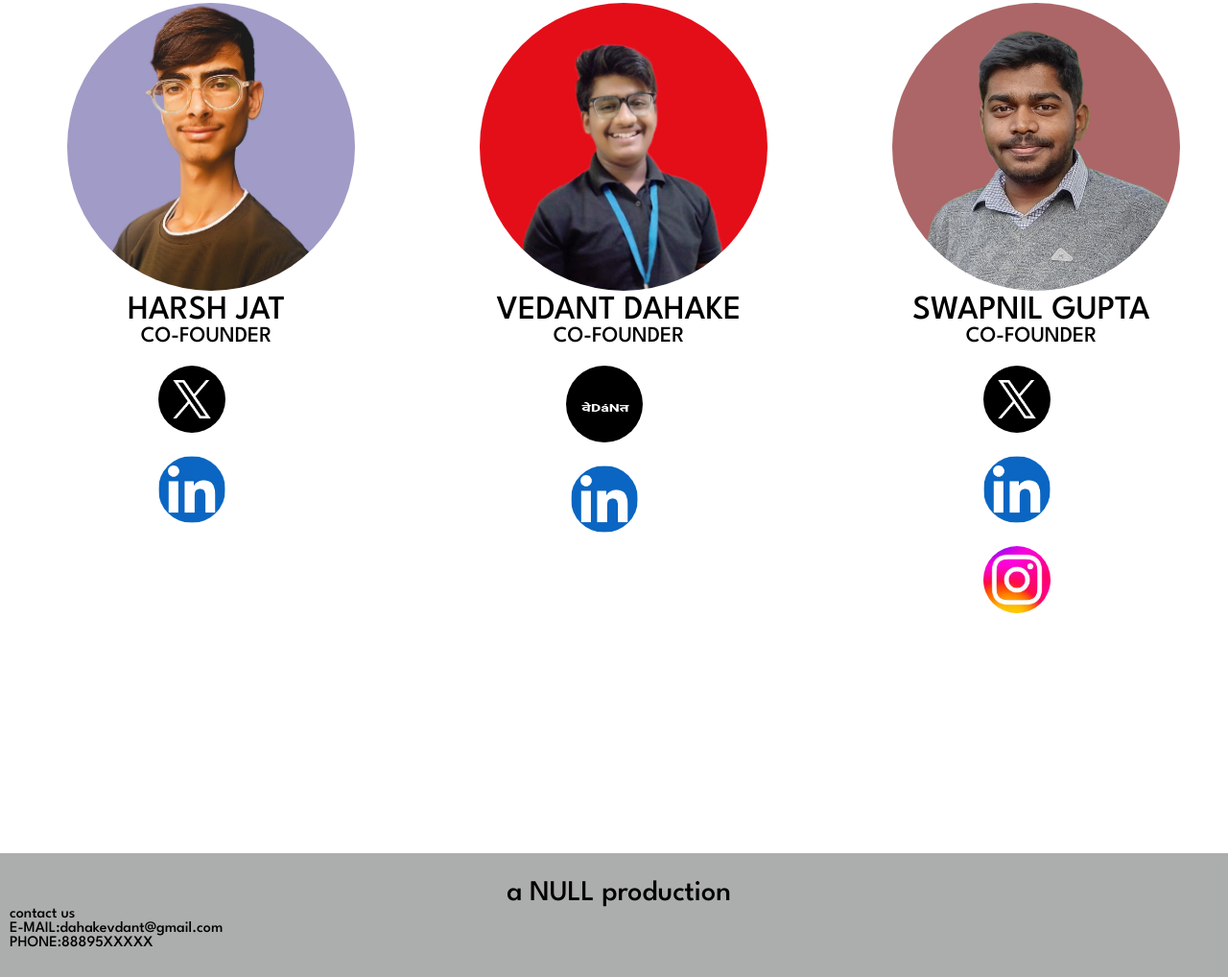
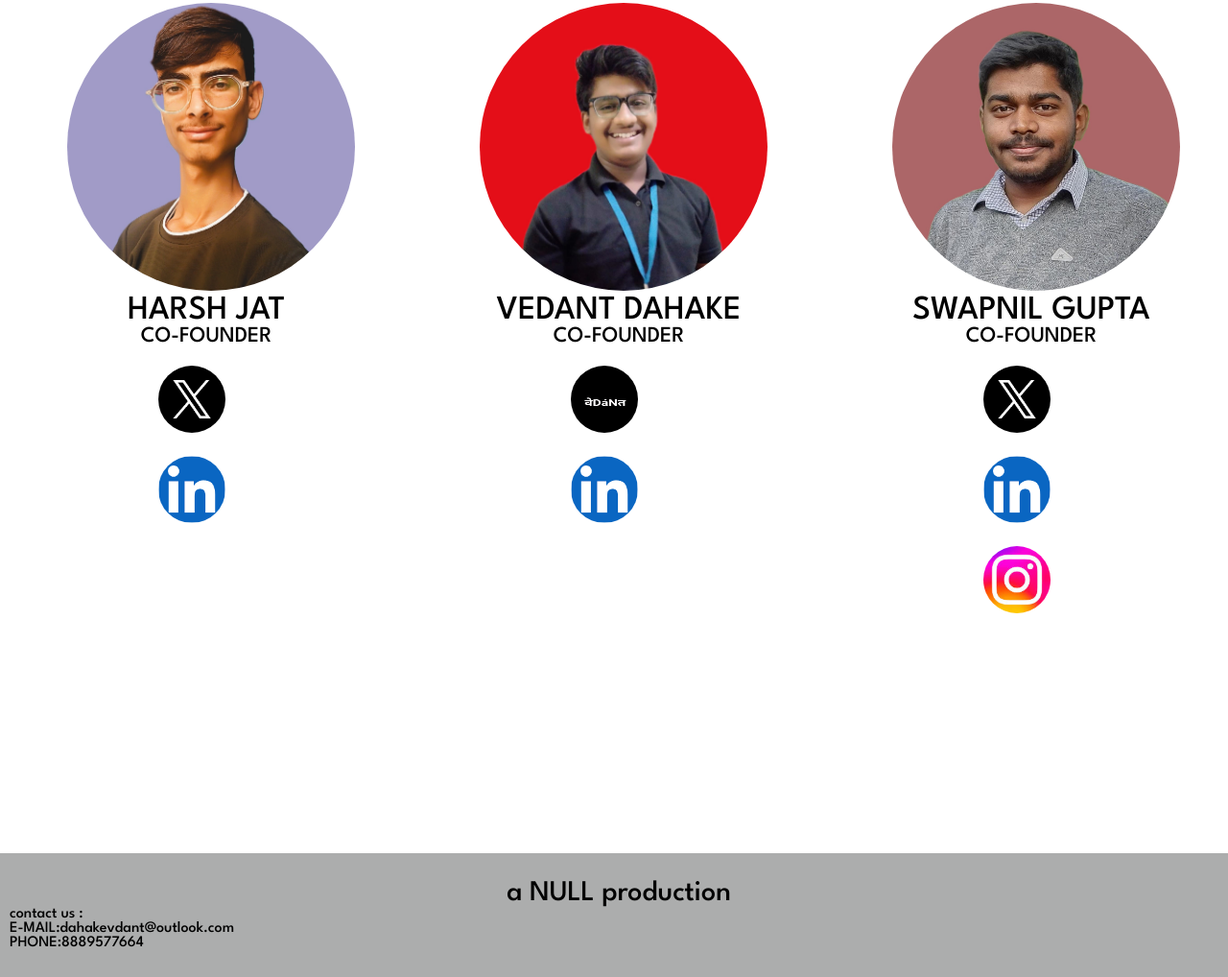
Before and after one commit to Null24ash/null, a plain HTML site: page founder.html in a window 1280 px wide. Shown: the part 152-1170 px from the top of the page at 96% size. Drawn offline with Linux system fonts and the light colour scheme.

Commit message:
Update founder.html

```diff
--- a/founder.html
+++ b/founder.html
@@ -58,6 +58,7 @@
     img {
 
         height: 70px;
+        width: 70px;
         margin-top: 20px;
         border-radius: 50%;
         margin-left: 0px;
@@ -107,7 +108,7 @@
 .co{
     font-size: 23px;
 }
-    @media screen and (max-width:1000px) {
+    @media screen and (max-width:1100px) {
         .body {
 
             display: grid;
@@ -123,6 +124,8 @@
 img{
     height: 50px;
     width: 50px;
+    margin-left: 70px;
+
 }
         .items {
 
@@ -150,10 +153,7 @@ img{
 
 
     }
-    .log{
-        height: 80px;
-        width:80px
-    }
+
     .ved{
         height: 300px;
         width: 300px;
@@ -246,7 +246,7 @@ img{
             <div class="down"> a NULL production</div>
             <div class="contact">
                 <div>
-                    contact us<br>E-MAIL:dahakevdant@gmail.com<br>PHONE:88895XXXXX
+                    contact us :<br>E-MAIL:dahakevdant@outlook.com<br>PHONE:8889577664
                 </div>
             </div>
         </div>
```
